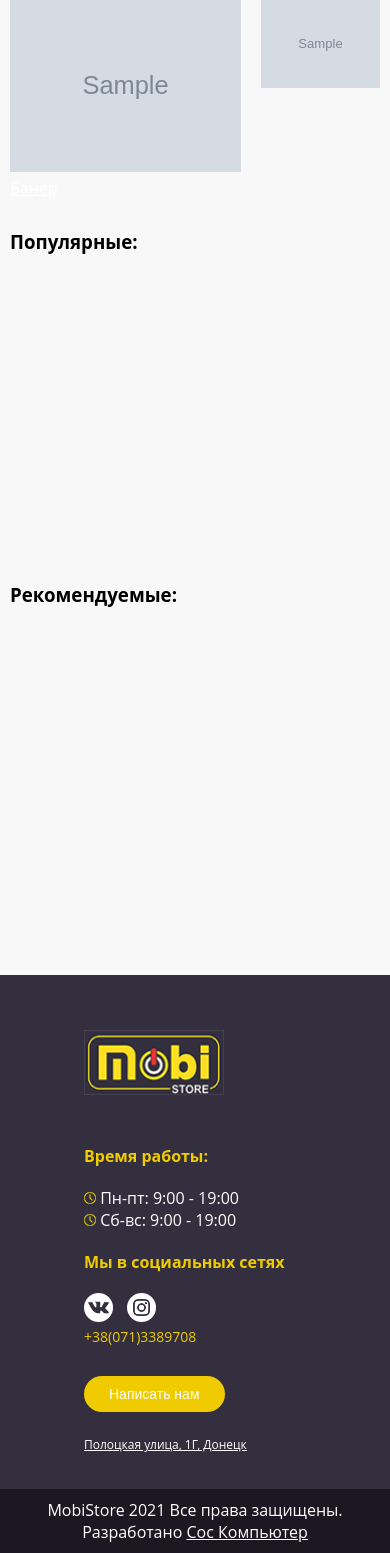
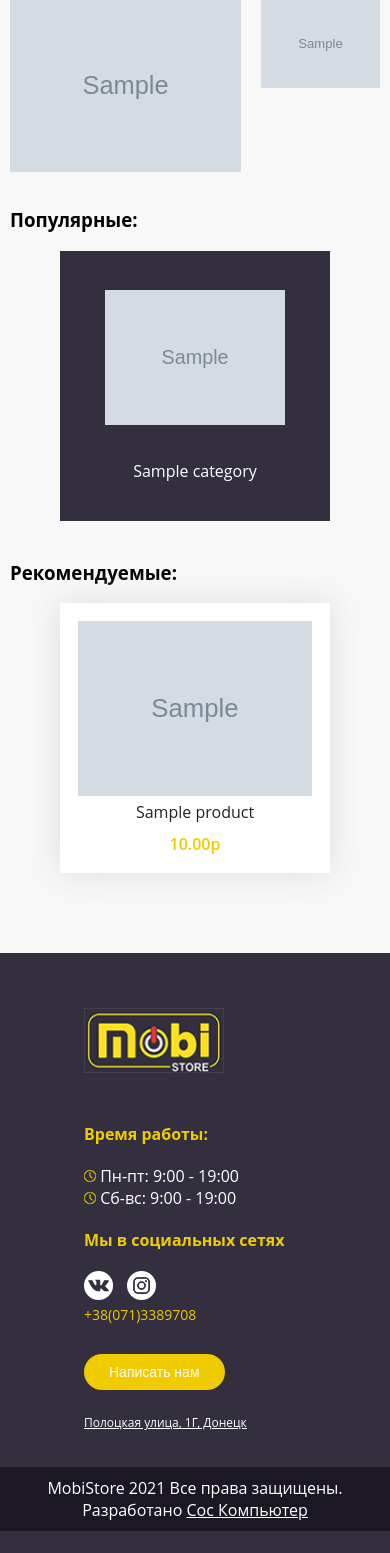
Before and after one commit to WSERW/web_shop, a Django app: page / in a window 390 px wide. Shown: the part 269-1822 px from the top of the page. After the commit the page ends 1800 px from the top, so only its background shows below. Run offline with Django 3.2, Linux system fonts and the light colour scheme; tables that the repository leaves empty hold one stand-in row (values such as "Sample post"); grey boxes marked "Sample" are stand-in pictures.

Commit message:
mobile fix

```diff
--- a/orders/views.py
+++ b/orders/views.py
@@ -12,7 +12,7 @@ def order_create(request):
     cart = Cart(request)
     if request.method == 'POST':
         form = OrderCreateForm(request.POST)
-        if form.is_valid:
+        if form.is_valid():
             order = form.save()
             for item in cart:
                 order_item = OrderItem(order=order,
--- a/shop/templates/shop/base.html
+++ b/shop/templates/shop/base.html
@@ -8,7 +8,9 @@
     <link href="{% static "css/base.css" %}" rel="stylesheet">
     <link href="{% static "css/shop.css" %}" rel="stylesheet">
     <link href="{% static "css/cart.css" %}" rel="stylesheet">
-
+    <link rel="shortcut icon" href="{% static 'img/favicon.ico' %}" type="image/x-icon">
+    <meta name="keywords" content="Мобисторе, моби сторе, моби стори, мобе сторе, мобе стори, mobistore, mobi store, мобильные телефоны купить, ноутбук купить, бытовая техника купить, донецк, bq купить донецк, bq, xiaomy купить">
+    <meta name="description" content="Магазин MobiStore предлагает более 500 видов техники и аксессуаров по доступной цене, с возможностью самовывоза и доставки. Безналичная и наличная оплата.">
 </head>
 <body>
 <div class="navbar">
--- a/shop/templates/shop/product/list.html
+++ b/shop/templates/shop/product/list.html
@@ -11,7 +11,6 @@
             <div class="baner baner_big">
                 <a href="{% if baner.product %}{{ baner.product.get_ubsolute_url }}{% else %}#{% endif %}">
                     <img src="{{baner.image.url}}" alt="">
-                    {{baner.name}}
                 </a>
             </div>
             {% endif %}
--- a/static/css/shop.css
+++ b/static/css/shop.css
@@ -433,7 +433,7 @@ h1{
     font-size: 20px;
     margin-bottom: 50px;
     box-shadow: 0px 0px 20px 1px #ccc;
-    max-height: 100vh;
+    /* max-height: 100vh; */
     min-height: 600px;
     background-color: #fff;
 }
@@ -442,9 +442,12 @@ h1{
     /* color: #494949; */
 }
 
-@media screen and (max-width: 1100px){
-    .advantages,.categories,.product_list{
+@media screen and (max-width: 1200px){
+    .advantages{
         justify-content: space-evenly;
+    }
+    .categories,.product_list{
+        grid-template-columns: repeat(3,270px);
     }
 }
 
@@ -478,6 +481,7 @@ h1{
 
 @media screen and (max-width: 900px){
     .categories,.product_list{
+        grid-template-columns: repeat(2,270px);
         justify-content: space-evenly;
     }
     .advantages{
@@ -486,9 +490,12 @@ h1{
 }
 
 @media screen and (max-width: 600px){
-    .advantages,.categories,.product_list{
+    .advantages{
         justify-content: center;
         flex-wrap: wrap;
+    }
+    .categories,.product_list{
+        grid-template-columns: 270px;
     }
     .catalog__title{
         display: none;
```
Also changed, not shown: shop/static/css/shop.css (+11 -4 lines), web_shop/settings.py (+7 -4 lines), shop/static/img/favicon.ico (added), static/img/favicon.ico (added).
